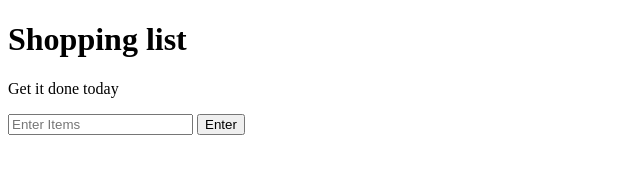
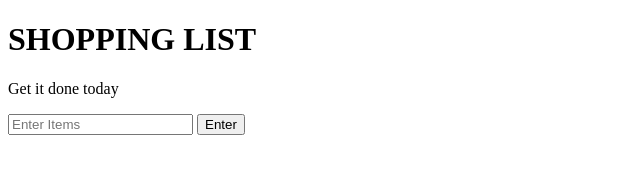
Before and after one commit to Sidd-alt/ShoppingList, a plain HTML site: page index.html in a window 1280 px wide. Shown: the whole page, without its empty margins (0-640 px from the left). Drawn offline with Linux system fonts and the light colour scheme.

Commit message:
Title Capitalized

```diff
--- a/index.html
+++ b/index.html
@@ -7,7 +7,7 @@
     <link rel="stylesheet" href="style.css">
 </head>
 <body>
-    <h1>Shopping list</h1>
+    <h1>SHOPPING LIST</h1>
     <p id="first">Get it done today</p>
     <input id="userInput" type="enter" placeholder="Enter Items">
     <button id="enter">Enter</button>
```
